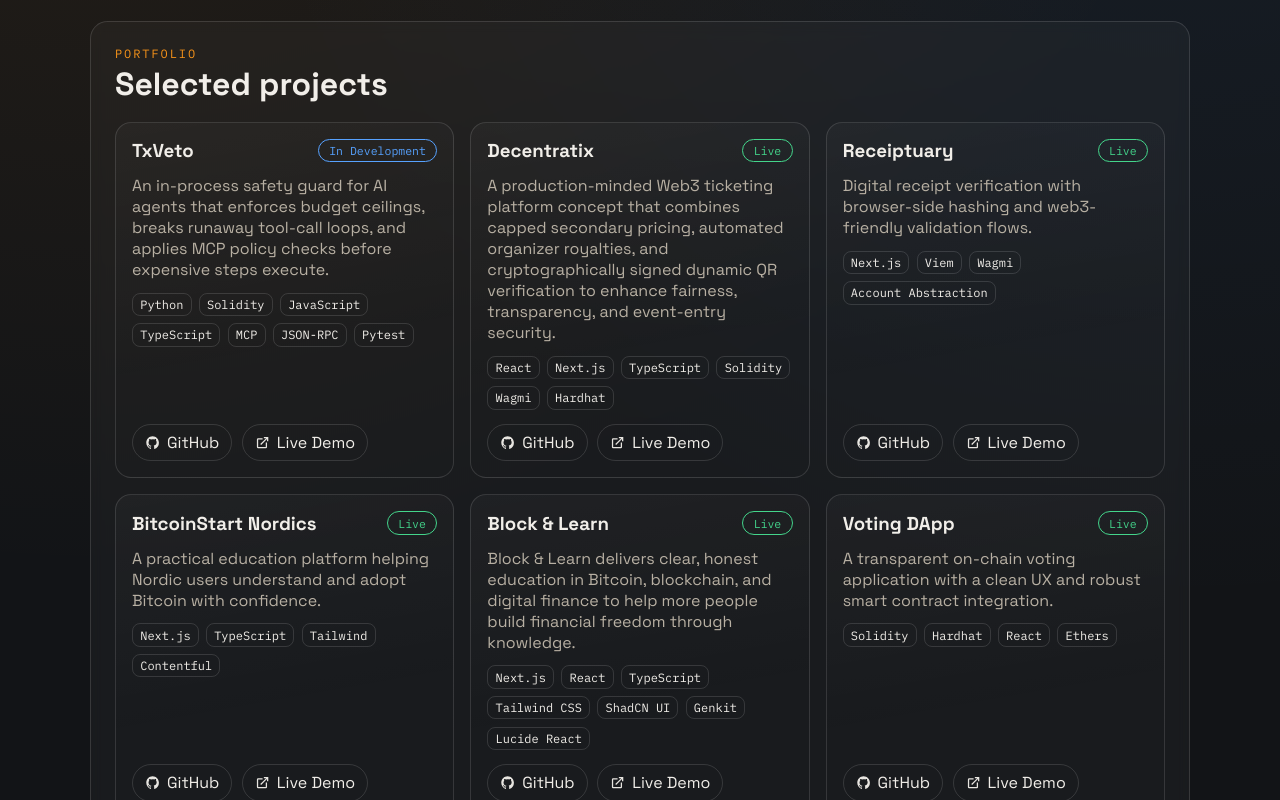
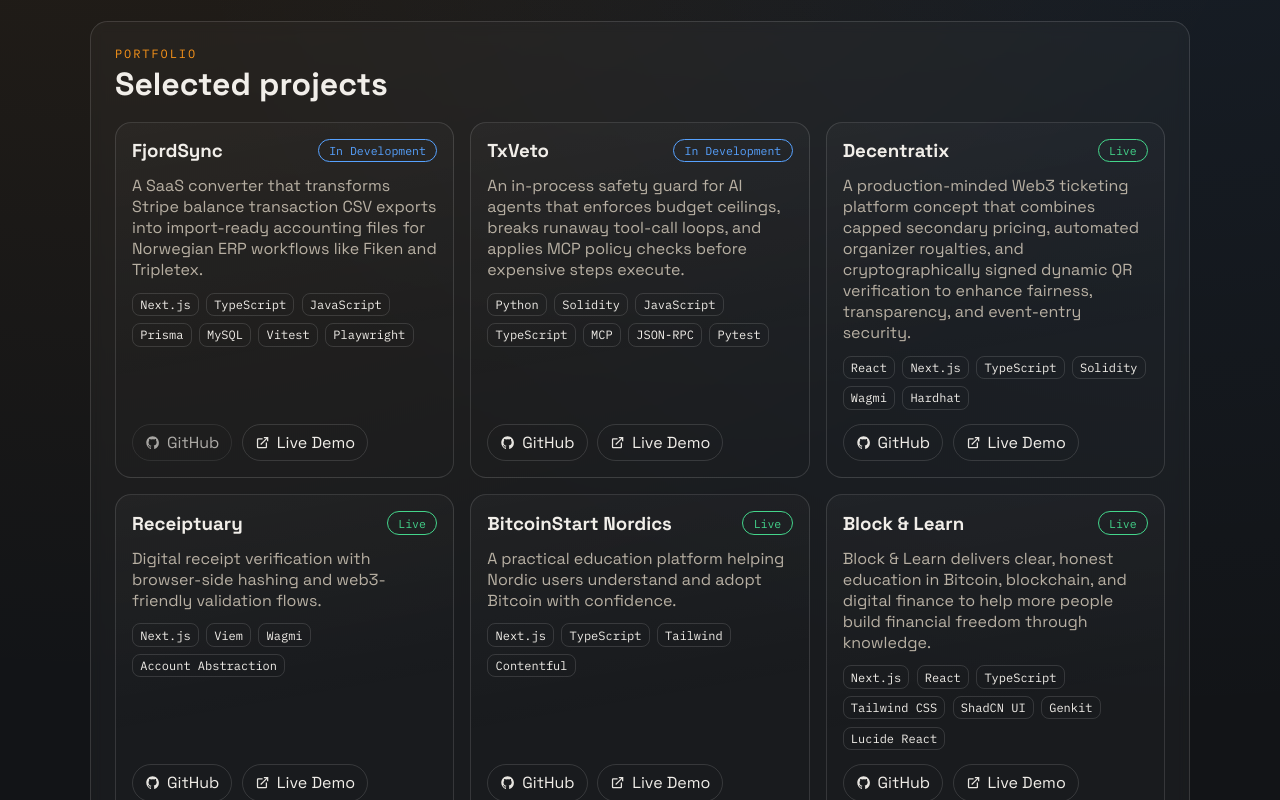
Before and after one commit to hedigardi/hedi-gardi, a React (Vite) app: page / in a window 1280 px wide. Shown: the part 820-1620 px from the top of the page. Built offline with nearby package versions, Linux system fonts and the light colour scheme; no server answers.

Commit message:
added new project

```diff
--- a/src/data/projects.ts
+++ b/src/data/projects.ts
@@ -8,6 +8,22 @@ export type Project = {
 };
 
 export const projects: Project[] = [
+  {
+    name: "FjordSync",
+    description:
+      "A SaaS converter that transforms Stripe balance transaction CSV exports into import-ready accounting files for Norwegian ERP workflows like Fiken and Tripletex.",
+    stack: [
+      "Next.js",
+      "TypeScript",
+      "JavaScript",
+      "Prisma",
+      "MySQL",
+      "Vitest",
+      "Playwright",
+    ],
+    status: "In Development",
+    demoUrl: "https://fjordsync.hedigardi.com/",
+  },
   {
     name: "TxVeto",
     description:
```
